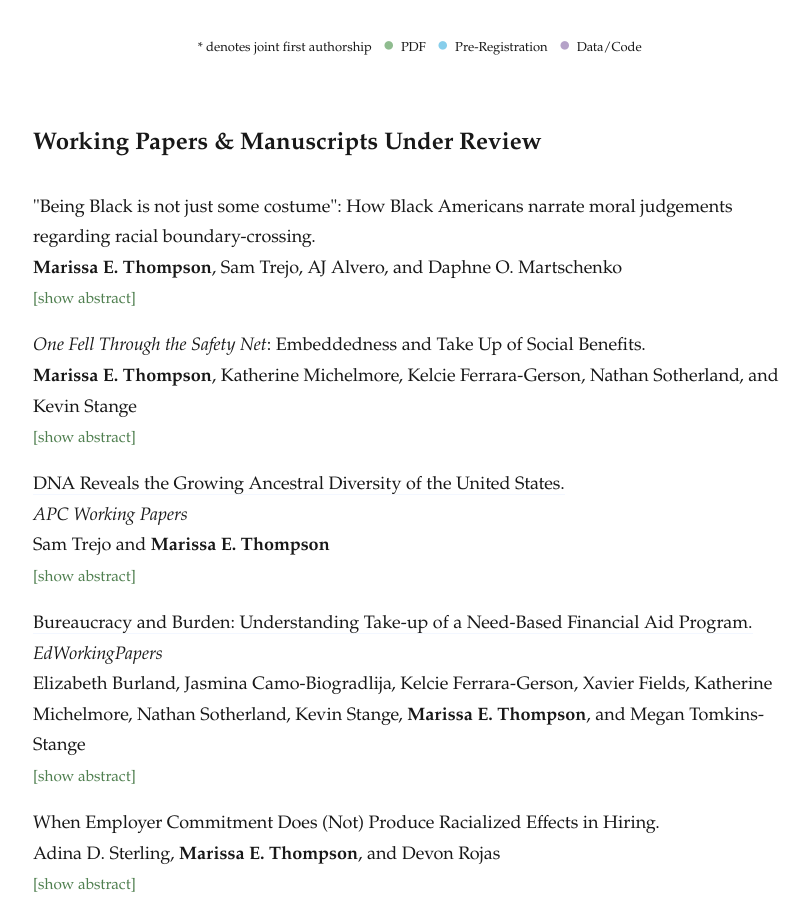
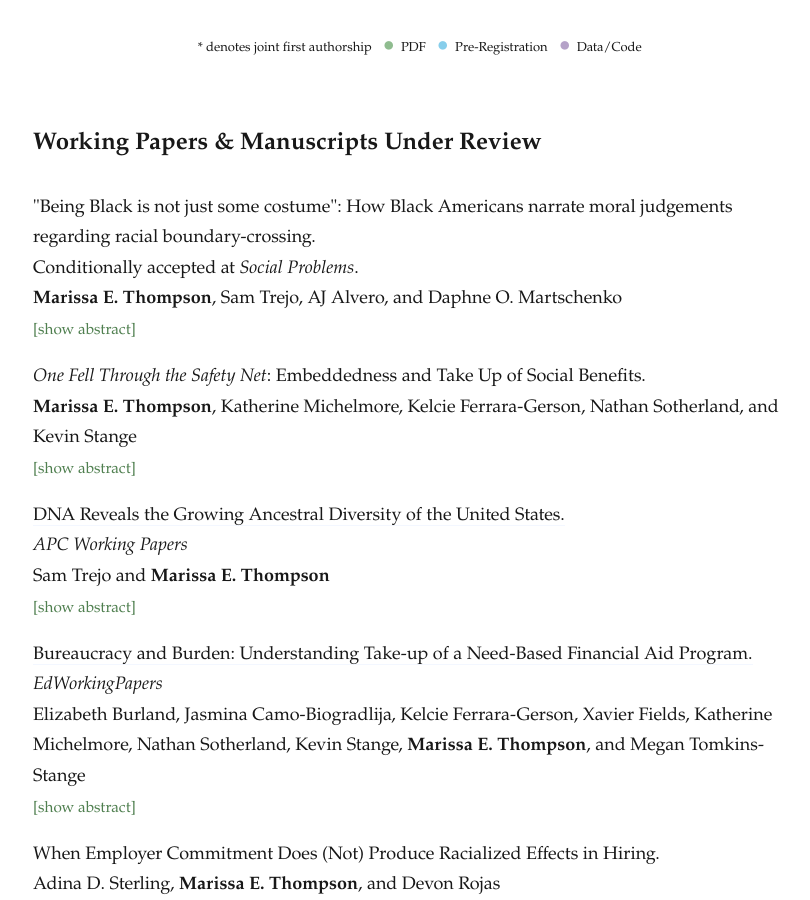
Before and after one commit to marissaethompson/marissaethompson.github.io, a Jekyll site: the page built from _pages/research.md, in a window 1280 px wide and 900 px high, scrolled down 337 px. Shown: the whole window, without its empty margins (217-1027 px from the left). Built offline with Jekyll 4.4.1, drawn with Linux system fonts in a browser that asks for light colours; nearby versions of some CDN libraries; some web fonts are replaced.

Commit message:
june_28_2026

```diff
--- a/_pages/research.md
+++ b/_pages/research.md
@@ -30,6 +30,7 @@ image:
 <details>
 <summary>
 "Being Black is not just some costume": How Black Americans narrate moral judgements regarding racial boundary-crossing.<br>
+Conditionally accepted at <i>Social Problems</i>.<br>
 <b>Marissa E. Thompson</b>, Sam Trejo, AJ Alvero, and Daphne O. Martschenko
 </summary>
 <p class="abstract">When is changing one’s racial self-identification perceived as a moral vs. an immoral act? We examine this question using free responses drawn from a nationally-representative survey of Black Americans (n=760). To do so, we provided respondents with vignettes about a fictitious individual who has changed their racial self-identification after taking a genetic ancestry test. Further, we experimentally varied the context of the vignette between self-identification on a census and on a college scholarship application. We find that respondents who frame responses using moral opposition tend to do so when they infer that the vignette individual is not self-identifying consistently across settings. This rejection is especially salient in scarce resource contexts–where there may be opportunities for strategic self-identification–but are not exclusive to them. In contrast, when identifications are assumed to reflect a permanent shift in identity (particularly one that with a genuine embracement of Black culture and heritage), respondents instead validated the moral character of the vignette individual. We highlight a pattern that we term <i>racial consistency</i>: the perception that a change in one’s racial identity can be morally justified if it is durable and persists regardless of any benefits or hardships experienced. </p>
```
Also changed, not shown: 1 other file.
